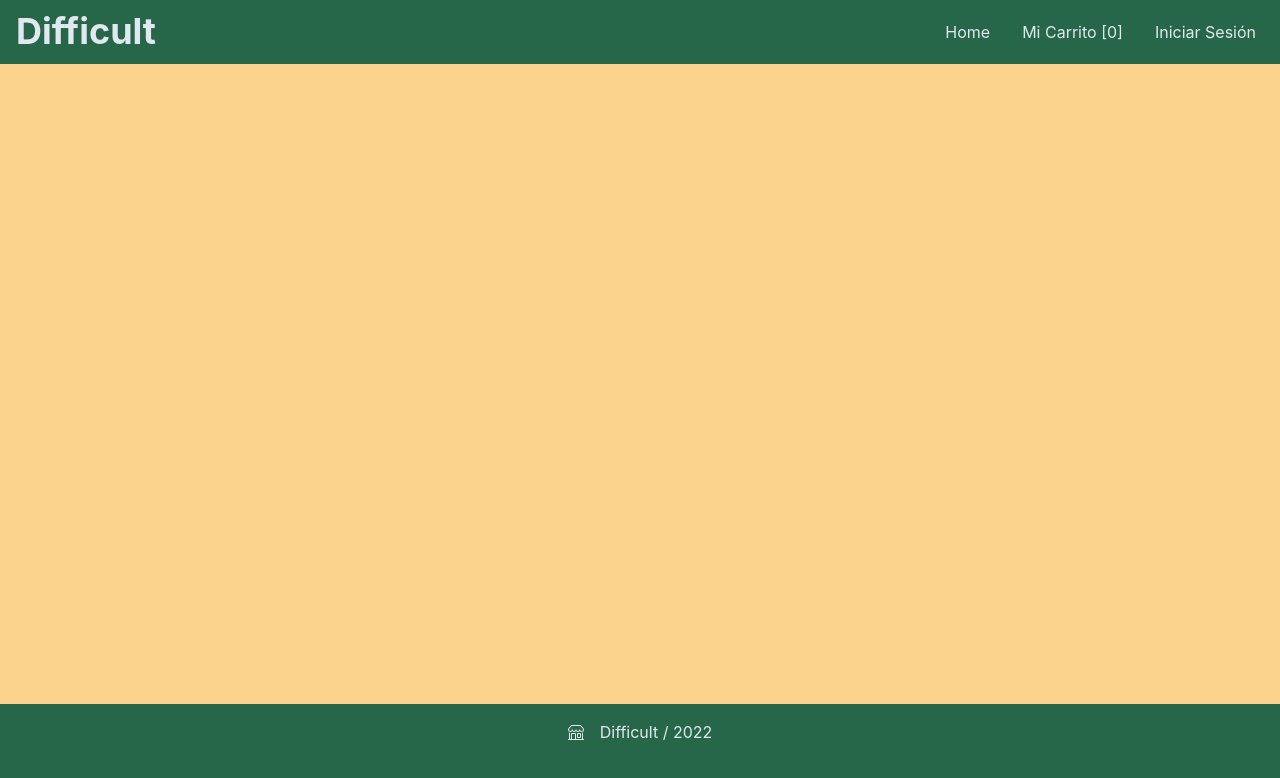
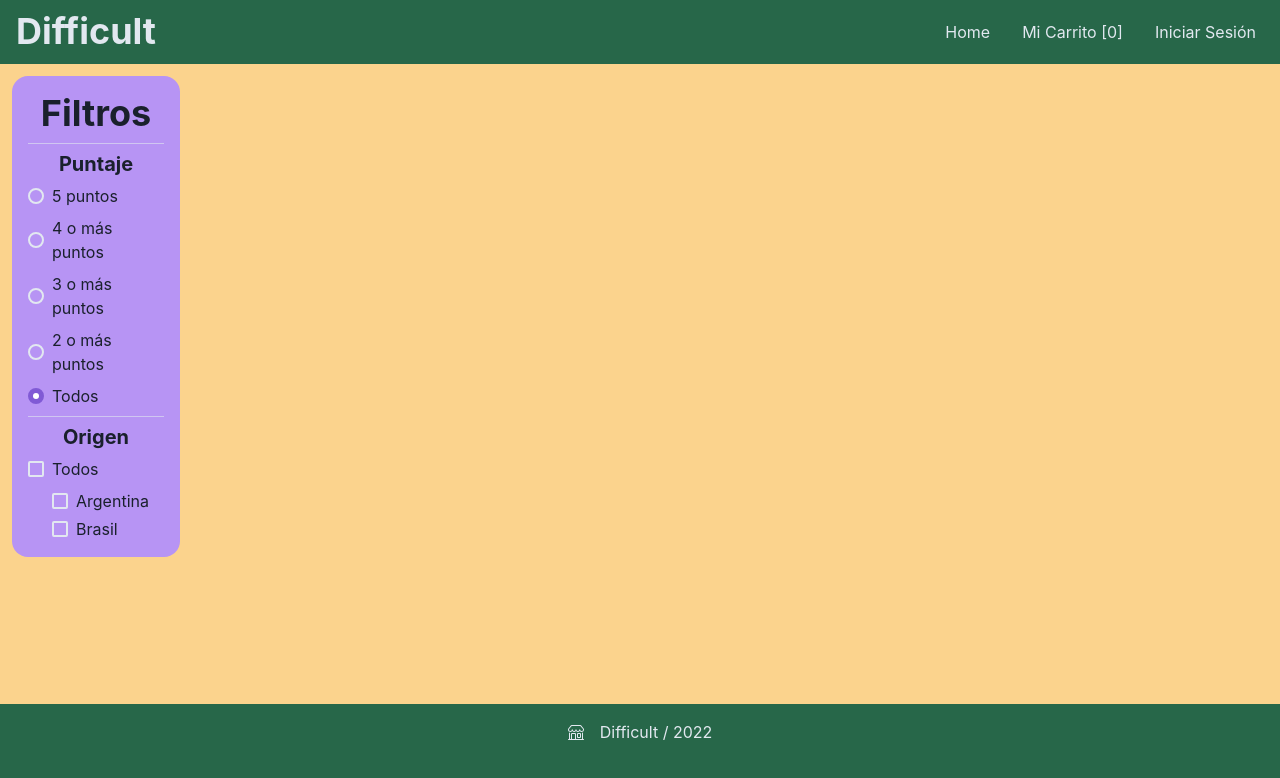
Before and after one commit to starg09/tp-2022-frontend-phm-unsam, a Next.js app: page / in a window 1280 px wide. Shown: the top 778 px of the page. Built offline with nearby package versions, Linux system fonts and the light colour scheme.

Commit message:
Index: Creado dummy de sidebar

```diff
--- a/pages/index.js
+++ b/pages/index.js
@@ -1,9 +1,93 @@
-import { Box } from '@chakra-ui/react'
+import {
+  Box,
+  Checkbox,
+  Divider,
+  Heading,
+  HStack,
+  Radio,
+  RadioGroup,
+  VStack,
+} from "@chakra-ui/react";
+import { useState } from "react";
 
 export default function Home() {
+  const [puntaje, setPuntaje] = useState("0");
+
+  //TODO: Generar este estado en base a mock data (y luego al backend).
+  const [checkedItems, setCheckedItems] = useState([false, false]);
+  const todosOrigenes = checkedItems.every(Boolean);
+  const algunosOrigenes = checkedItems.some(Boolean) && !todosOrigenes;
+
   return (
-    <Box minH="80vh" bg="orange.200">
-
-    </Box>
-  )
+    <HStack minH="80vh" alignItems="stretch" bg="orange.200">
+      <Box w="15%" p={3}>
+        <VStack
+          p={4}
+          alignContent="flex-start"
+          alignItems="stretch"
+          bg="purple.300"
+          borderRadius="2vh"
+        >
+          <Heading textAlign="center">Filtros</Heading>
+          <Divider />
+          <RadioGroup onChange={setPuntaje} value={puntaje} colorScheme="purple">
+            <VStack alignItems="flex-start">
+              <Heading size="md" alignSelf="center">
+                Puntaje
+              </Heading>
+              <Radio size="md" value="5">
+                5 puntos
+              </Radio>
+              <Radio size="md" value="4">
+                4 o más puntos
+              </Radio>
+              <Radio size="md" value="3">
+                3 o más puntos
+              </Radio>
+              <Radio size="md" value="2">
+                2 o más puntos
+              </Radio>
+              <Radio size="md" value="0">
+                Todos
+              </Radio>
+            </VStack>
+          </RadioGroup>
+          <Divider />
+          <Heading size="md" alignSelf="center">
+            Origen
+          </Heading>
+          <Checkbox
+            colorScheme="purple"
+            isChecked={todosOrigenes}
+            isIndeterminate={algunosOrigenes}
+            onChange={(e) =>
+              setCheckedItems([e.target.checked, e.target.checked])
+            }
+          >
+            Todos
+          </Checkbox>
+          <VStack alignItems="flex-start" pl={6} mt={1} spacing={1}>
+            <Checkbox
+              colorScheme="purple"
+              isChecked={checkedItems[0]}
+              onChange={(e) =>
+                setCheckedItems([e.target.checked, checkedItems[1]])
+              }
+            >
+              Argentina
+            </Checkbox>
+            <Checkbox
+              colorScheme="purple"
+              isChecked={checkedItems[1]}
+              onChange={(e) =>
+                setCheckedItems([checkedItems[0], e.target.checked])
+              }
+            >
+              Brasil
+            </Checkbox>
+          </VStack>
+        </VStack>
+      </Box>
+    </HStack>
+  );
 }
```
